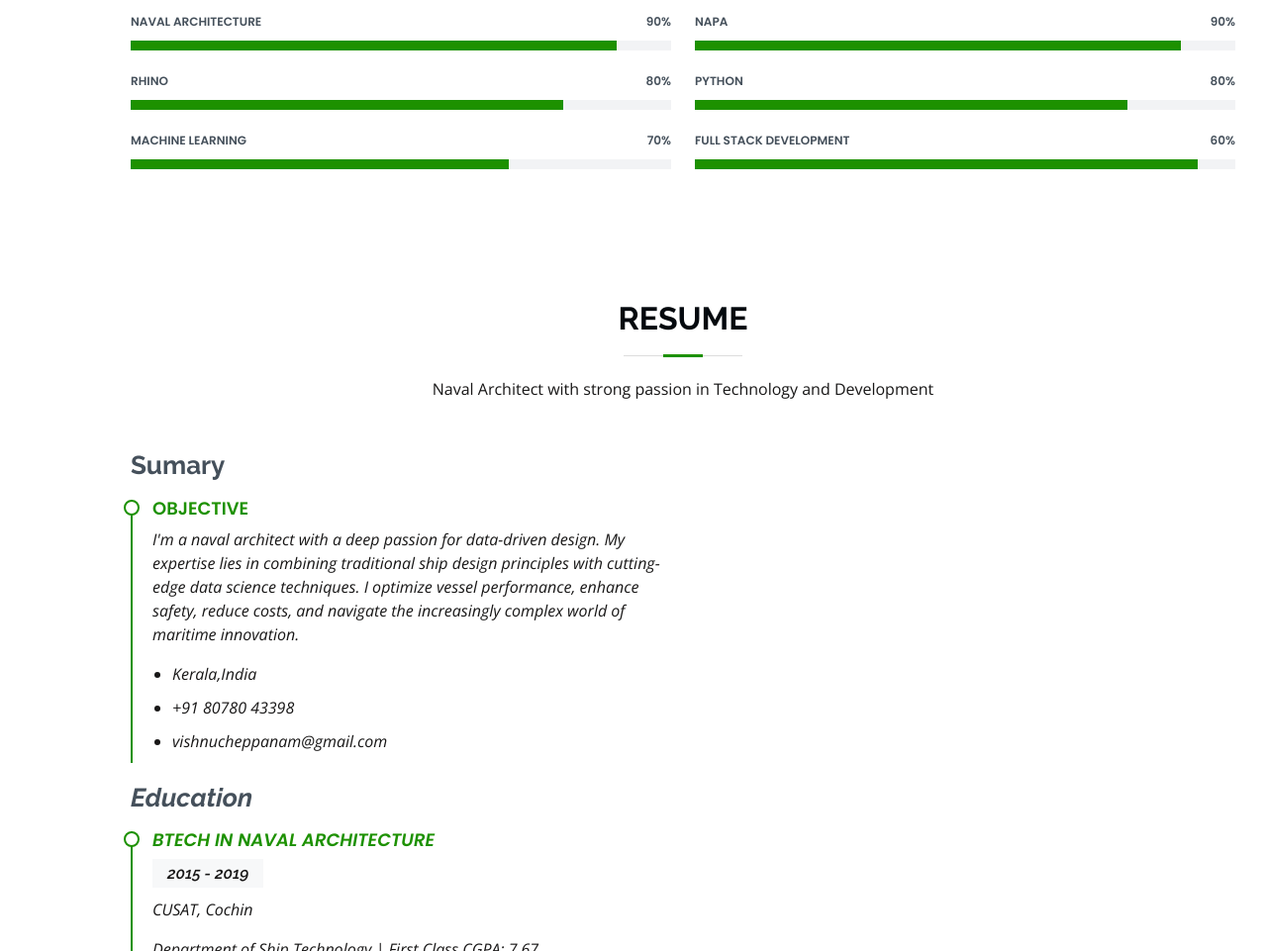
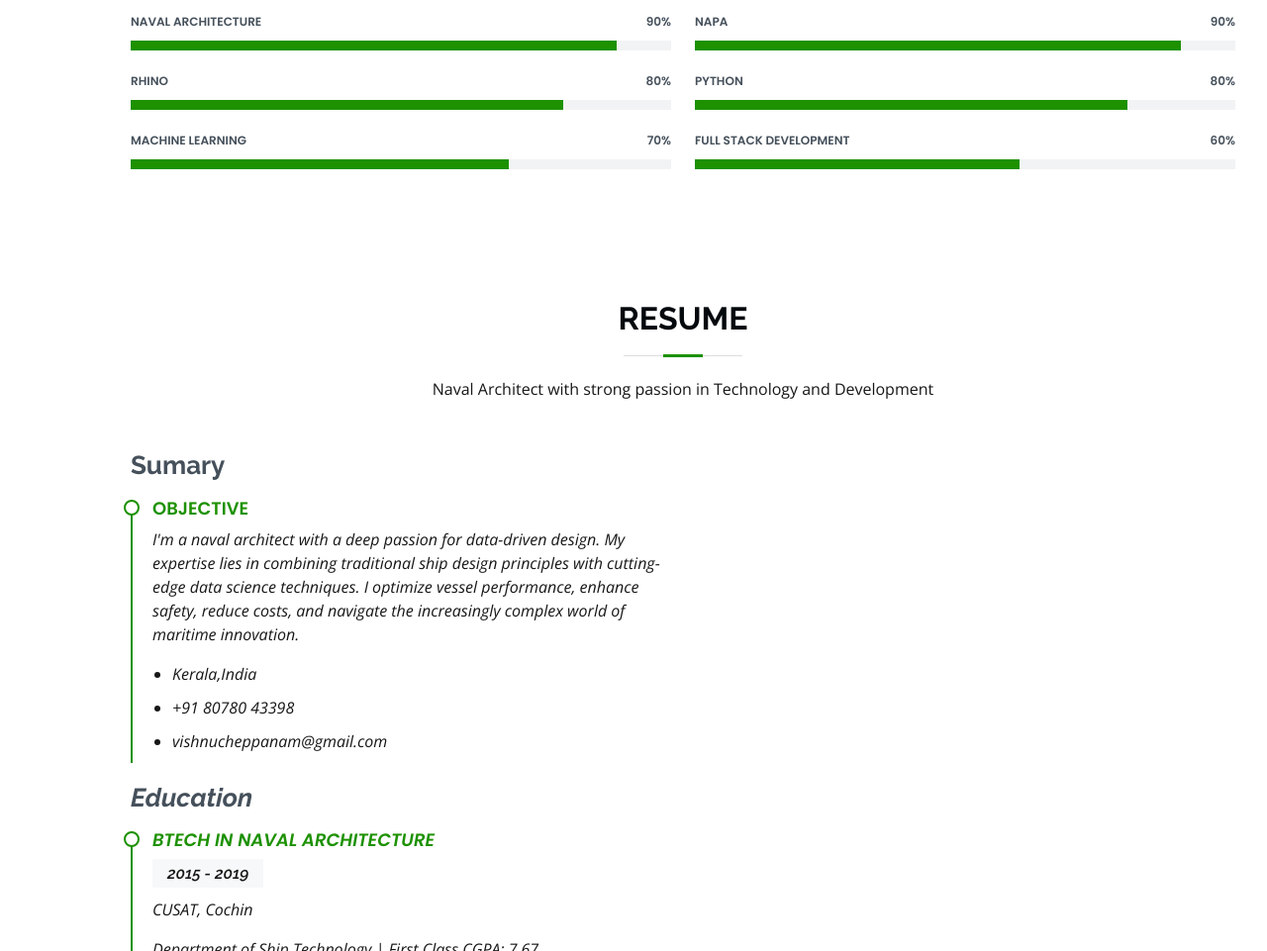
Before and after one commit to vishnuprksh/vishnuprksh, a plain HTML site: page index.html in a window 1280 px wide. Shown: the part 1549-2510 px from the top of the page at 99% size. Drawn offline with nearby package versions, Linux system fonts and the light colour scheme.

Commit message:
updated progress bar

```diff
--- a/index.html
+++ b/index.html
@@ -189,7 +189,7 @@
             <div class="progress">
               <span class="skill">Full Stack Development<i class="val">60%</i></span>
               <div class="progress-bar-wrap">
-                <div class="progress-bar" role="progressbar" aria-valuenow="93" aria-valuemin="0" aria-valuemax="100">
+                <div class="progress-bar" role="progressbar" aria-valuenow="60" aria-valuemin="0" aria-valuemax="100">
                 </div>
               </div>
             </div>
```
